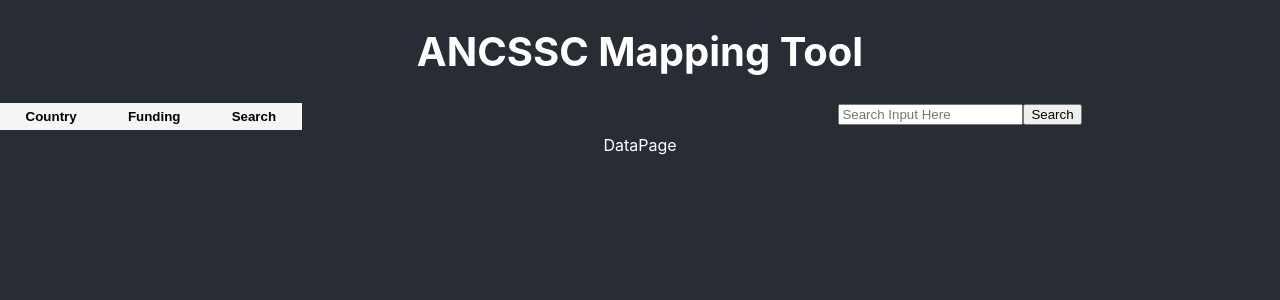
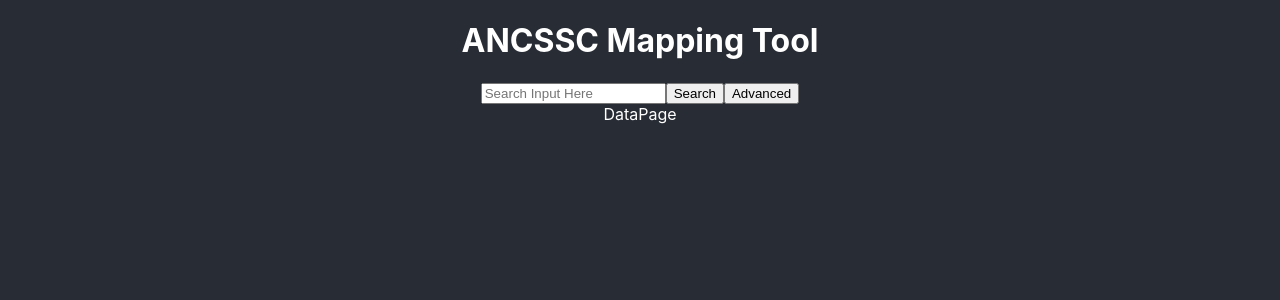
Before and after one commit to UCL-COMP0016-Team37/Mapping-Tool-Frontend, a React (Create React App) app: page /data in a window 1280 px wide. Shown: the top 300 px of the page. Built offline with nearby package versions, Linux system fonts and the light colour scheme.

Commit message:
Refactored tabs and styles

```diff
--- a/src/App.css
+++ b/src/App.css
@@ -11,9 +11,10 @@ body {
 }
 
 a,
-a:visited {
+a:visited,
+a:active {
     text-decoration: none;
-    color: white;
+    color: inherit;
 }
 
 .App-header {
--- a/src/App.js
+++ b/src/App.js
@@ -8,10 +8,8 @@ import {
 import Map from 'pages/map';
 import Data from 'pages/data';
 import SearchResults from 'pages/searchResults';
-import Search from 'components/search';
-import Header from 'components/navbar/header';
+import Navbar from 'components/navbar';
 import FilterSearch from './components/filterSearch';
-import MyTab from 'tabs/tabs';
 import history from 'utils/history';
 import './App.css';
 
@@ -21,13 +19,7 @@ function App() {
         <div className = "App">
             <div className = "page-container">
                 <Router history={history}>
-                    <div className = "App-header">
-                        <Header/>
-                    </div>
-                    <div className = "header-element">
-                        <MyTab className="side-bar"/>
-                        <Search className="search-bar" />
-                    </div>
+                    <Navbar/>
                     <Switch>
                         <Route path="/data" component={Data}/>
                         <Route path="/search" component={FilterSearch}/>
--- a/src/components/navbar/header.js
+++ /dev/null
@@ -1,10 +0,0 @@
-import React from 'react';
-import { NavLink } from 'react-router-dom';
-
-import './header.scss';
-
-export default class Header extends React.Component{
-    render() {
-        return <NavLink className='header-title' to='/'><h1>ANCSSC Mapping Tool</h1></NavLink>;
-    }
-}
--- a/src/components/navbar/header.scss
+++ /dev/null
@@ -1,5 +0,0 @@
-.header-title {
-    &:hover {
-        color: #a7a7a7;
-    }
-}
--- /dev/null
+++ b/src/components/navbar/index.js
@@ -0,0 +1,14 @@
+import React from 'react';
+import Logo from './logo';
+
+import './navbar.scss';
+import Search from 'components/search';
+
+export default class Navbar extends React.Component {
+    render() {
+        return <div className='navbar'>
+            <Logo/>
+            <Search/>
+        </div>;
+    }
+}
--- /dev/null
+++ b/src/components/navbar/logo.js
@@ -0,0 +1,10 @@
+import React from 'react';
+import { NavLink } from 'react-router-dom';
+
+export default class Logo extends React.Component{
+    render() {
+        return <NavLink className='logo-title' to='/'>
+            <h1>ANCSSC Mapping Tool</h1>
+        </NavLink>;
+    }
+}
--- /dev/null
+++ b/src/components/navbar/navbar.scss
@@ -0,0 +1,8 @@
+.navbar {
+    .logo-title {
+        display: inline-block;
+        &:hover {
+            color: #a7a7a7;
+        }
+    }
+}
--- a/src/components/search/index.js
+++ b/src/components/search/index.js
@@ -34,8 +34,15 @@ export default class Search extends React.Component {
     render() {
         return (
             <div className="search">
-                <input className="search-bar" placeholder="Search Input Here"value={this.state.name} onChange={this.onChange.bind(this)} onKeyPress={this.handleKeyPress} ></input>
+                <input
+                    className="search-bar"
+                    placeholder="Search Input Here"
+                    value={this.state.search}
+                    onChange={this.onChange.bind(this)}
+                    onKeyPress={this.handleKeyPress}
+                ></input>
                 <button className="search-button" onClick={this.setSearch.bind(this)}>Search</button>
+                <button className='advanced-search-button'>Advanced</button>
             </div>
         );
     }
--- a/src/components/search/search.scss
+++ b/src/components/search/search.scss
@@ -1,4 +1,2 @@
 .search {
-    float: right;
-    width: 50%;
 }
--- a/src/tabs/tabs.js
+++ /dev/null
@@ -1,21 +0,0 @@
-import React from 'react';
-import './tabs.scss';
-import history from 'utils/history';
-
-class MyTab extends React.Component{
-
-    setSearch() {
-        history.push('/search');
-    }
-
-    render() {
-        return (
-            <div>
-                <button className="tab-content" >Country</button>
-                <button className="tab-content" >Funding</button>
-                <button className="tab-content" onClick={() => this.setSearch()}>Search</button>
-            </div>
-        );
-    }
-}
-export default MyTab;
--- a/src/tabs/tabs.scss
+++ /dev/null
@@ -1,13 +0,0 @@
-.tab-content{
-    float: left;
-    background-color: whitesmoke;
-    color: black;
-    border: 0px ;
-    font-family: Arial, Helvetica, sans-serif;
-    font-weight: bold;
-    text-decoration: none;
-    padding-bottom: 0.5%;
-    padding-top: 0.5%;
-    padding-left: 2%;
-    padding-right: 2%;
-}
```
